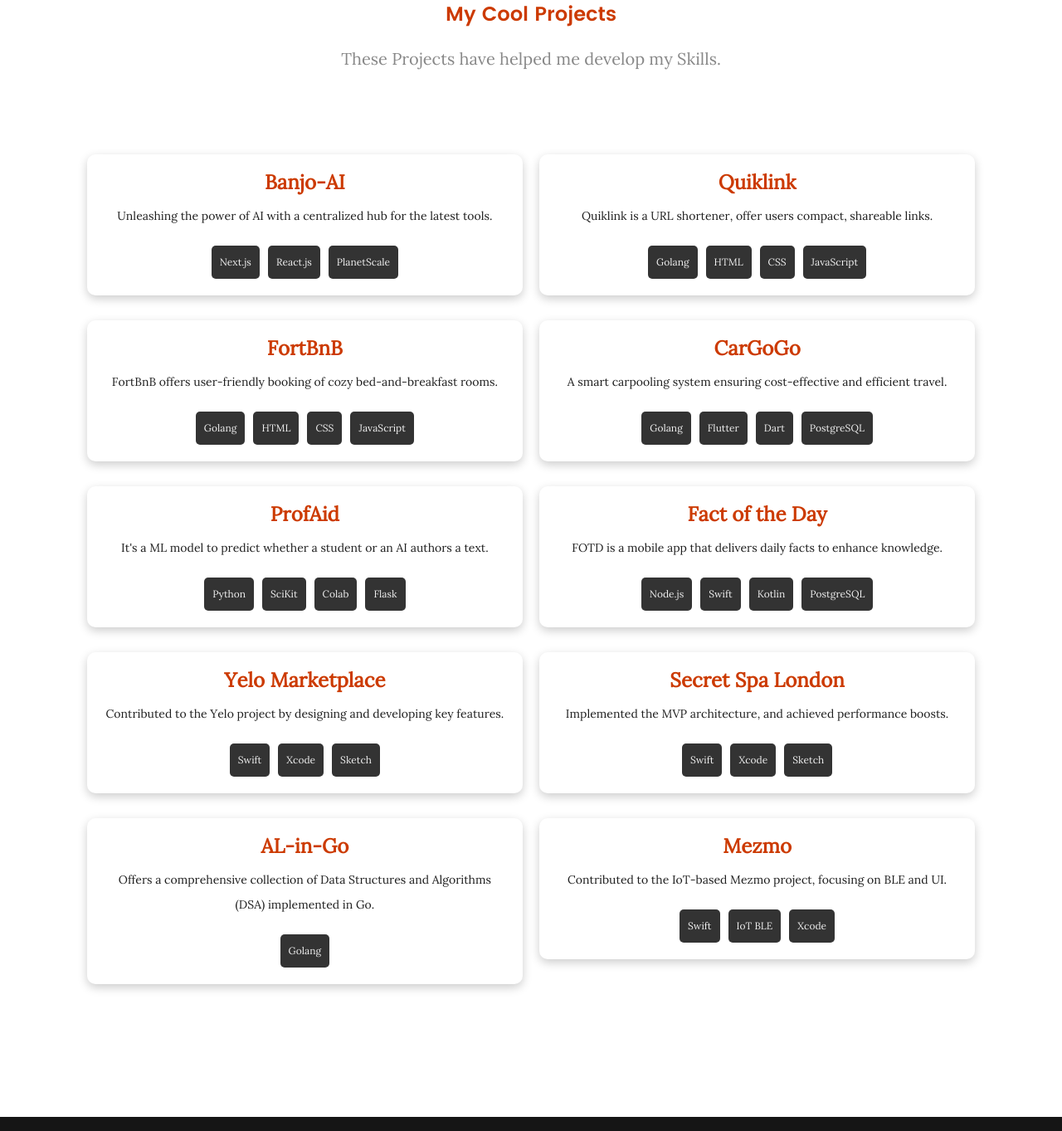
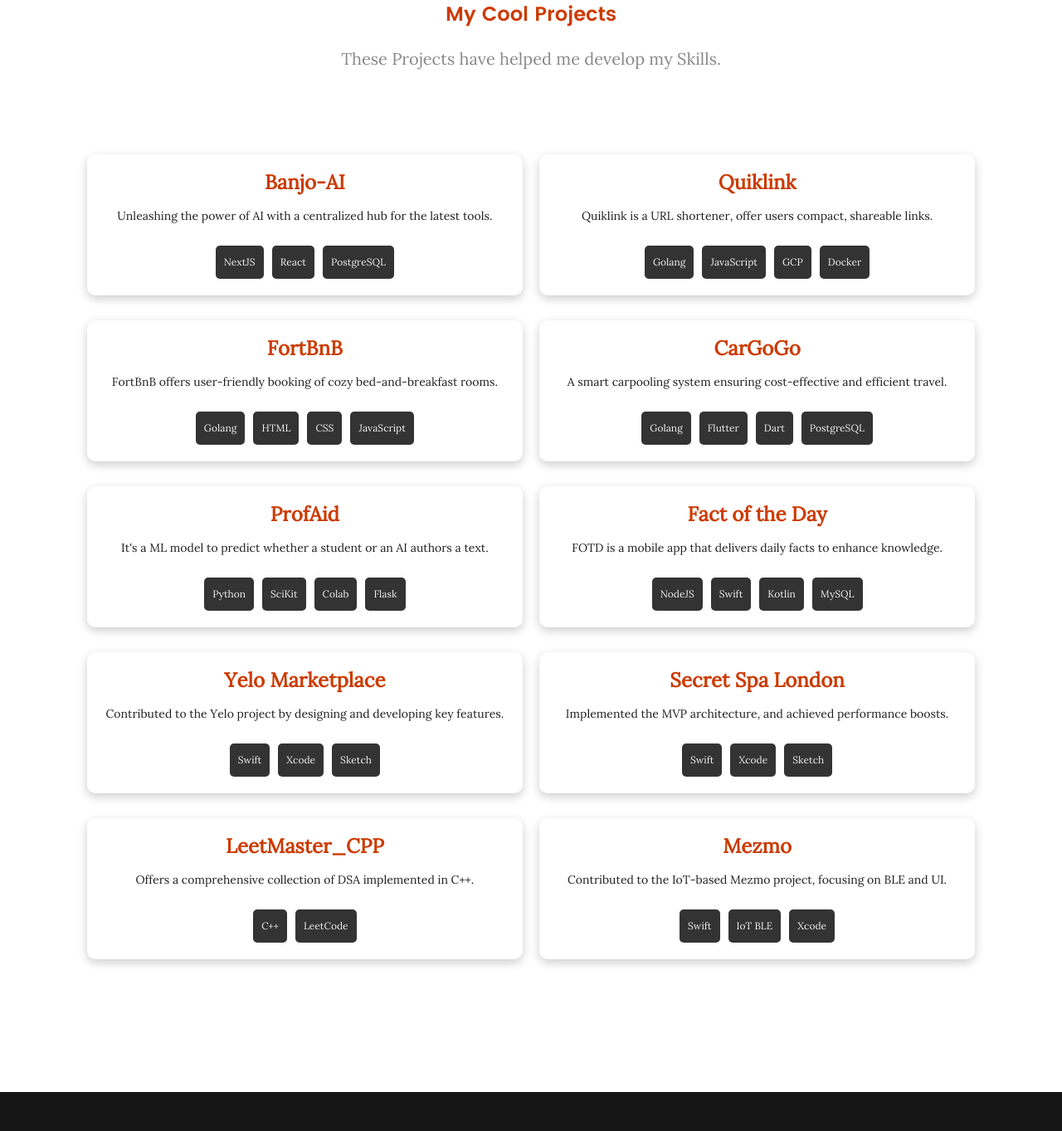
Before and after one commit to RahulDhiman93/Portfolio, a plain HTML site: page index.html in a window 1280 px wide. Shown: the part 2022-3385 px from the top of the page at 83% size. Drawn offline with nearby package versions, Linux system fonts and the light colour scheme; no server answers; files whose address does not match are found by name.

Commit message:
Profile updates

```diff
--- a/index.html
+++ b/index.html
@@ -173,7 +173,7 @@
 					</li>
 					<li>
 						<!--                         <div class="progress percent75"><span>75%</span></div> -->
-						<strong>React | Next.js | Node.js</strong>
+						<strong>React | NextJS | NodeJS</strong>
 					</li>
 					<li>
 						<!--                         <div class="progress percent75"><span>75%</span></div> -->
@@ -187,7 +187,8 @@
 		</div>
 
 		<div class="github-container" id="github-box">
-			<h1 style="text-align: center;"><a href="https://github.com/rahuldhiman93" target="_blank">GitHub Contributions</a></h1>
+			<h1 style="text-align: center;"><a href="https://github.com/rahuldhiman93" target="_blank">GitHub
+					Contributions</a></h1>
 			<canvas id="contributionsChart"></canvas>
 		</div>
 
@@ -267,7 +268,8 @@
 		<div class="row button-section">
 			<div class="col-twelve">
 				<a href="#resume" title="Details" class="button stroke smoothscroll">Details</a>
-				<a href="https://drive.google.com/file/d/1gSbj0Yfhid30ps7PJNFkLQe6b9OY9CVL/view" title="Resume" class="button button-primary" target="_blank">Resume</a>
+				<a href="https://drive.google.com/file/d/1gSbj0Yfhid30ps7PJNFkLQe6b9OY9CVL/view" title="Resume"
+					class="button button-primary" target="_blank">Resume</a>
 				<a href="#contact" title="Connect" class="button stroke smoothscroll">Connect</a>
 			</div>
 		</div>
@@ -306,9 +308,9 @@
 									Unleashing the power of AI with a centralized hub for the latest tools.
 								</div>
 								<div class="card-tech-stack">
-								<div class="tech-item">Next.js</div>
-								<div class="tech-item">React.js</div>
-								<div class="tech-item">PlanetScale</div>
+									<div class="tech-item">NextJS</div>
+									<div class="tech-item">React</div>
+									<div class="tech-item">PostgreSQL</div>
 								</div>
 							</div>
 						</div>
@@ -325,9 +327,9 @@
 								</div>
 								<div class="card-tech-stack">
 									<div class="tech-item">Golang</div>
-									<div class="tech-item">HTML</div>
-									<div class="tech-item">CSS</div>
 									<div class="tech-item">JavaScript</div>
+									<div class="tech-item">GCP</div>
+									<div class="tech-item">Docker</div>
 								</div>
 							</div>
 						</div>
@@ -398,7 +400,8 @@
 					</a>
 				</div>
 				<div class="col-six">
-				  <a href="https://play.google.com/store/apps/details?id=com.indemand.fotd&hl=en_US&gl=US" target="_blank">
+					<a href="https://play.google.com/store/apps/details?id=com.indemand.fotd&hl=en_US&gl=US"
+						target="_blank">
 						<div class="card">
 							<div class="card-content">
 								<div class="card-title">Fact of the Day</div>
@@ -406,10 +409,10 @@
 									FOTD is a mobile app that delivers daily facts to enhance knowledge.
 								</div>
 								<div class="card-tech-stack">
-						  <div class="tech-item">Node.js</div>
+									<div class="tech-item">NodeJS</div>
 									<div class="tech-item">Swift</div>
 									<div class="tech-item">Kotlin</div>
-						  <div class="tech-item">PostgreSQL</div>
+									<div class="tech-item">MySQL</div>
 								</div>
 							</div>
 						</div>
@@ -464,19 +467,21 @@
 					<a href="https://github.com/RahulDhiman93/AL-in-Go" target="_blank">
 						<div class="card">
 							<div class="card-content">
-						<div class="card-title">AL-in-Go</div>
+								<div class="card-title">LeetMaster_CPP</div>
 								<div class="card-description">
-							Offers a comprehensive collection of Data Structures and Algorithms (DSA) implemented in Go.
+									Offers a comprehensive collection of DSA implemented in C++.
 								</div>
 								<div class="card-tech-stack">
-						  <div class="tech-item">Golang</div>
+									<div class="tech-item">C++</div>
+									<div class="tech-item">LeetCode</div>
 								</div>
 							</div>
 						</div>
 					</a>
 				</div>
 				<div class="col-six">
-				  <a href="https://play.google.com/store/apps/details?id=com.mezmo.ebike&hl=en_US&gl=US" target="_blank">
+					<a href="https://play.google.com/store/apps/details?id=com.mezmo.ebike&hl=en_US&gl=US"
+						target="_blank">
 						<div class="card">
 							<div class="card-content">
 								<div class="card-title">Mezmo</div>
```
Also changed, not shown: 3 other files. Lines whose indentation alone changed are shown as unchanged.
